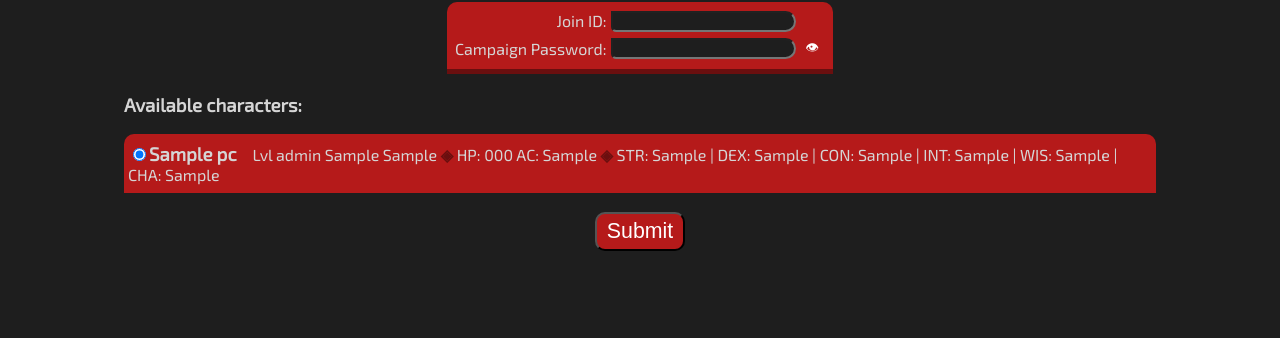
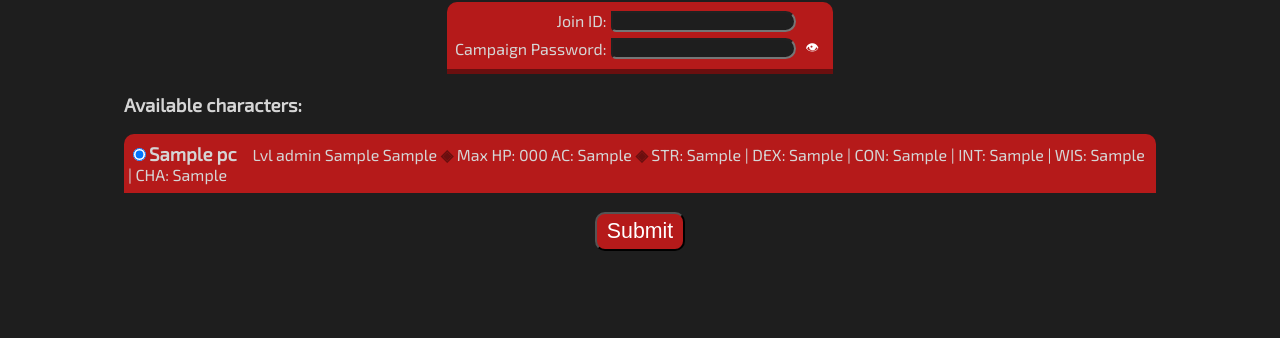
Before and after one commit to nrmalone/dungeonviewer, a PHP site: template app/views/join.php in a window 1280 px wide. Shown: the part 139-477 px from the top of the page. Run offline with PHP 8.4, Linux system fonts and the light colour scheme; the visitor is signed in with stand-in values (Sample User, id 1); the template is opened without the code that fills it: most values are stand-ins (such as "Sample title", 1, 10 or a date in 2020); some libraries are stand-ins or nearby versions.

Commit message:
fixed broken health display on campaign join screen

```diff
--- a/app/views/join.php
+++ b/app/views/join.php
@@ -28,11 +28,11 @@
             <?php foreach($data['pcs'] as $character): ?>
                 <?php if ($character === $data['pcs'][0]) : ?>
                     <div class="pcDiv" style="width: 80vw; margin: 0.5em 0 0.5em 0; padding: 0.5em 0.25em 0.25em 0.25em;">
-                        <input id="pc<?=$character->pcID?>" type="radio" name="pcID" value="<?=$character->pcID?>" checked><label for="pc<?=$character->pcID?>"><span style="font-size: 14pt; font-weight: bold;"><?=$character->pcName?></span>&emsp;<p align="right" style="display: inline;">Lvl <?=$character->pcLevel?>&nbsp;<?=$character->pcRace?>&nbsp;<?=$character->pcClass?>&nbsp;<span style="color: #6A0F0F; font-weight: bold;">&#9672;</span> HP: <?=$character->pcHP?> AC: <?=$character->pcAC?> <span style="color: #6A0F0F; font-weight: bold;">&#9672;</span> STR: <?=$character->pcSTR?> | DEX: <?=$character->pcDEX?> | CON: <?=$character->pcCON?> | INT: <?=$character->pcINT?> | WIS: <?=$character->pcWIS?> | CHA: <?=$character->pcCHA?></p></label>
+                        <input id="pc<?=$character->pcID?>" type="radio" name="pcID" value="<?=$character->pcID?>" checked><label for="pc<?=$character->pcID?>"><span style="font-size: 14pt; font-weight: bold;"><?=$character->pcName?></span>&emsp;<p align="right" style="display: inline;">Lvl <?=$character->pcLevel?>&nbsp;<?=$character->pcRace?>&nbsp;<?=$character->pcClass?>&nbsp;<span style="color: #6A0F0F; font-weight: bold;">&#9672;</span> Max HP: <?=$character->pcMaxHP?> AC: <?=$character->pcAC?> <span style="color: #6A0F0F; font-weight: bold;">&#9672;</span> STR: <?=$character->pcSTR?> | DEX: <?=$character->pcDEX?> | CON: <?=$character->pcCON?> | INT: <?=$character->pcINT?> | WIS: <?=$character->pcWIS?> | CHA: <?=$character->pcCHA?></p></label>
                     </div>
                 <?php else: ?>
                     <div class="pcDiv" style="width: 80vw; margin: 0.5em 0 0.5em 0; padding: 0.5em 0.25em 0.25em 0.25em;">
-                        <input id="pc<?=$character->pcID?>" type="radio" name="pcID" value="<?=$character->pcID?>"><label for="pc<?=$character->pcID?>"><span style="font-size: 14pt; font-weight: bold;"><?=$character->pcName?></span>&emsp;<p align="right" style="display: inline;">Lvl <?=$character->pcLevel?>&nbsp;<?=$character->pcRace?>&nbsp;<?=$character->pcClass?>&nbsp;<span style="color: #6A0F0F; font-weight: bold;">&#9672;</span> HP: <?=$character->pcHP?> AC: <?=$character->pcAC?> <span style="color: #6A0F0F; font-weight: bold;">&#9672;</span> STR: <?=$character->pcSTR?> | DEX: <?=$character->pcDEX?> | CON: <?=$character->pcCON?> | INT: <?=$character->pcINT?> | WIS: <?=$character->pcWIS?> | CHA: <?=$character->pcCHA?></p></label>
+                        <input id="pc<?=$character->pcID?>" type="radio" name="pcID" value="<?=$character->pcID?>"><label for="pc<?=$character->pcID?>"><span style="font-size: 14pt; font-weight: bold;"><?=$character->pcName?></span>&emsp;<p align="right" style="display: inline;">Lvl <?=$character->pcLevel?>&nbsp;<?=$character->pcRace?>&nbsp;<?=$character->pcClass?>&nbsp;<span style="color: #6A0F0F; font-weight: bold;">&#9672;</span> HP: <?=$character->pcMaxHP?> AC: <?=$character->pcAC?> <span style="color: #6A0F0F; font-weight: bold;">&#9672;</span> STR: <?=$character->pcSTR?> | DEX: <?=$character->pcDEX?> | CON: <?=$character->pcCON?> | INT: <?=$character->pcINT?> | WIS: <?=$character->pcWIS?> | CHA: <?=$character->pcCHA?></p></label>
                     </div>
                 <?php endif; ?>
             <?php endforeach; ?>
```
